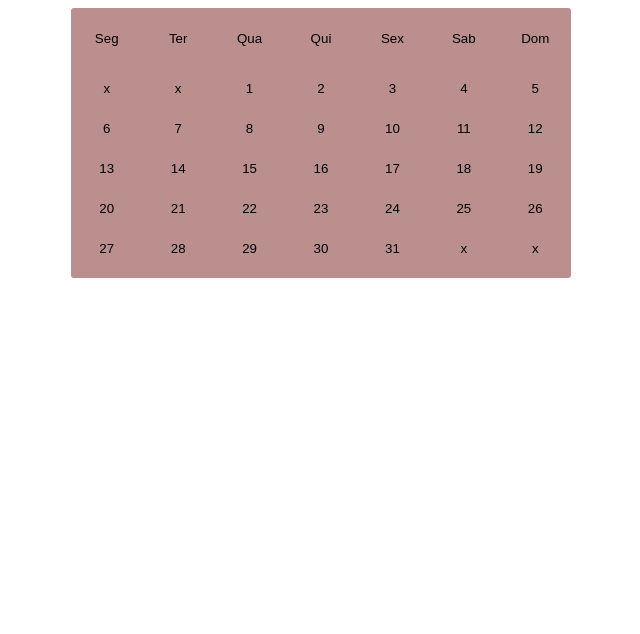
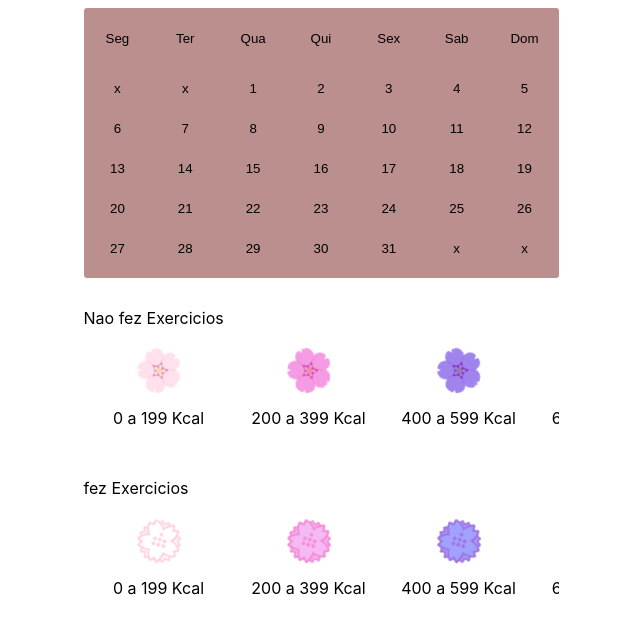
Before and after one commit to vinicius-mns/Calories-Tracker, a React (Create React App) app: page /Calendar_tracker in a window 1280 px wide. Shown: the top 634 px of the page, without its empty margins (319-959 px from the left). Built offline with nearby package versions, Linux system fonts and the light colour scheme.

Commit message:
Pequenas adicoes / criando componente table

```diff
--- a/src/components/Calendar.jsx
+++ b/src/components/Calendar.jsx
@@ -9,7 +9,7 @@ const december = ['x','x',1,2,3,4,5,6,7,8,9,10,11,12,13,14,15,16,
 const DAYS_OF_WEEk = ['Seg', 'Ter', 'Qua', 'Qui', 'Sex', 'Sab', 'Dom']
 
 export default function Calendar() {
-  const [ days, setDays ] = useState(december)
+  const [ days ] = useState(december)
   const [ modal, setModal ] = useState(false)
   const [ day, setDay ] = useState('')
   const [ kcal, setKcal ] = useState('')
@@ -29,11 +29,13 @@ export default function Calendar() {
       if(a === 'kcal') {
         const kal = array[ b-1 ]
 
-        kal >= 100 && setKcal('aa')
+        kal < 200 && setKcal('aa')
         kal >= 200 && setKcal('bb')
-        kal >= 300 && setKcal('cc')
-        kal >= 400 && setKcal('dd')
-        kal >= 500 && setKcal('ee')
+        kal >= 400 && setKcal('cc')
+        kal >= 600 && setKcal('dd')
+        kal >= 800 && setKcal('ee')
+        kal >= 1000 && setKcal('ff')
+        kal >= 1200 && setKcal('gg')
 
       }
     })
@@ -43,7 +45,7 @@ export default function Calendar() {
         const fiz = array[ b - 1]
         const nao = array[ b - 2 ]
 
-        if(fiz.toLowerCase() === 'fiz') {
+        if(fiz.toLowerCase() === 'fiz' || fiz.toLowerCase() === 'feito' ) {
           if(nao === undefined) {
             setExercise('sim')
           } else if (nao.toLowerCase() === 'nao' || nao.toLowerCase() === 'não') {
--- /dev/null
+++ b/src/components/Table.jsx
@@ -0,0 +1,36 @@
+import React from "react";
+import '../styles/table.css'
+
+const naofez = [ ['0 a 199', 'xx', 'aa'], ['200 a 399', 'xx', 'bb'], ['400 a 599', 'xx','cc'], ['600 a 799', 'xx','dd'], ['800 a 999', 'xx','ee'], ['1000 a 1199', 'xx', 'ff'], ['1200 a infit', 'xx','gg'] ]
+
+const fez = [ ['0 a 199', 'yy', 'aa'], ['200 a 399', 'yy', 'bb'], ['400 a 599', 'yy','cc'], ['600 a 799', 'yy','dd'], ['800 a 999', 'yy','ee'], ['1000 a 1199', 'yy', 'ff'], ['1200 a infit', 'yy','gg'] ]
+
+export default function Table() {
+  return (
+    <div className="containerTable">
+      <div className="table">
+        <span>Nao fez Exercicios</span>
+        <div className="carousel">
+          {naofez.map((kcal) => (
+            <div className="box">
+              <div className={ `${kcal[1]} ${kcal[2]}` } />
+              <div>{`${kcal[0]} Kcal`}</div>
+            </div>
+          ))}
+        </div>
+      </div>
+
+      <div className="table">
+        <span>fez Exercicios</span>
+        <div className="carousel">
+          {fez.map((kcal) => (
+            <div className="box">
+              <div className={ `${kcal[1]} ${kcal[2]}` } />
+              <div>{`${kcal[0]} Kcal`}</div>
+            </div>
+          ))}
+        </div>
+      </div>
+    </div>
+  )
+}
--- a/src/pages/CalendarTracker.jsx
+++ b/src/pages/CalendarTracker.jsx
@@ -1,10 +1,13 @@
 import React from 'react';
+import '../styles/calendarTracker.css'
 import Calendar from '../components/Calendar';
+import Table from '../components/Table';
 
 export default function CalendarTracker() {
   return(
-    <div>
+    <div className='calendarTracker'>
       <Calendar />
+      <Table />
     </div>
   );
 }
--- a/src/styles/calendar.css
+++ b/src/styles/calendar.css
@@ -1,6 +1,5 @@
 .calendar {
   background-color: rosybrown;
-  position: fixed;
   left: 0;
   right: 0;
   width: 95%;
--- /dev/null
+++ b/src/styles/calendarTracker.css
@@ -0,0 +1,13 @@
+.calendarTracker {
+  background-color: transparent;
+  position: fixed;
+  left: 0;
+  right: 0;
+  width: 95%;
+  margin: 0 auto;
+
+  display: flex;
+  flex-direction: column;
+  align-items: center;
+
+}
--- a/src/styles/modal.css
+++ b/src/styles/modal.css
@@ -7,11 +7,13 @@
 
   transform: translateY(-50%);
   top: 50%;
-  width: 90%;
+  width: 88%;
 
   display: flex;
   flex-direction: column;
   align-items: center;
+
+  z-index: 100;
 }
 
 .header {
@@ -94,23 +96,31 @@ textarea :focus {
 }
 
 .aa {
-  text-shadow: rgb(219, 90, 90) 0px 0px 0px;
+  text-shadow: white 0px 0px 0px;
 }
 
 .bb {
-  text-shadow: rgb(255, 115, 0) 0px 0px 0px;
+  text-shadow: violet 0px 0px 0px;
 }
 
 .cc {
-  text-shadow: rgb(255, 208, 1) 0px 0px 0px;
+  text-shadow: rgba(0, 0, 255, 0.664) 0px 0px 0px;
 }
 
 .dd {
-  text-shadow: rgb(1, 255, 56) 0px 0px 0px;
+  text-shadow: rgba(69, 243, 69, 0.843) 0px 0px 0px;
 }
 
 .ee {
-  text-shadow: rgb(0, 255, 251) 0px 0px 0px;
+  text-shadow: rgb(255, 255, 72) 0px 0px 0px;
+}
+
+.ff {
+  text-shadow: orange 0px 0px 0px;
+}
+
+.gg {
+  text-shadow: red 0px 0px 0px;
 }
 
 .sim::after {
@@ -118,7 +128,7 @@ textarea :focus {
   font-size: 30px;
   text-align: center;
   animation: spin 10s infinite linear, surgir 0.5s forwards ;
-  color: rgba(255, 255, 255, 0.48);
+  color: rgba(255, 255, 255, 0.445);
   opacity: 0%;
 }
 
@@ -127,7 +137,7 @@ textarea :focus {
   font-size: 30px;
   text-align: center;
   animation: spin 10s infinite linear, surgir 0.5s forwards ;
-  color: rgba(255, 255, 255, 0.48);
+  color: rgba(255, 255, 255, 0.445);
   opacity: 0%;
 }
 
--- /dev/null
+++ b/src/styles/table.css
@@ -0,0 +1,85 @@
+/* .grid .xy {
+  background-color: transparent;
+  animation: spin 10s infinite linear;
+}
+
+.grid .xx::after {
+  content: "\1F338";
+  font-size: 40px;
+  text-align: center;
+  color: rgba(255, 255, 255, 0.445);
+}
+
+.grid .yy::after {
+  content: "\1F4AE";
+  font-size: 40px;
+  text-align: center;
+  color: rgba(255, 255, 255, 0.445);
+}
+
+.grid {
+  margin-top: 30px;
+  width: 100%;
+  display: flex;
+  justify-content: space-evenly;
+}
+
+.tableContainer {
+  width: 95%;
+}
+
+.subGrid {
+  background-color: red;
+  display: flex;
+  flex-direction: column;
+  align-items: center;
+  justify-content: center;
+  text-align: center;
+} */
+
+.containerTable {
+  width: 95%;
+  display: flex;
+  flex-wrap: wrap;
+}
+
+.table {
+  width: 100%;
+  margin-top: 30px;
+}
+
+.table .carousel {
+  width: 100%;
+  display: flex;
+  overflow-x: auto;
+}
+
+.carousel .box{
+  display: flex;
+  margin: 10px;
+  justify-content: space-evenly;
+}
+
+.carousel .box div {
+  width: 130px;
+  text-align: center;
+}
+
+.table .xx::after {
+  content: "\1F338";
+  font-size: 40px;
+  text-align: center;
+  color: rgba(255, 255, 255, 0.445);
+}
+
+.table .yy::after {
+  content: "\1F4AE";
+  font-size: 40px;
+  text-align: center;
+  color: rgba(255, 255, 255, 0.445);
+}
+
+.table .xx, .yy {
+  background-color: transparent;
+  animation: spin 10s infinite linear;
+}
```
